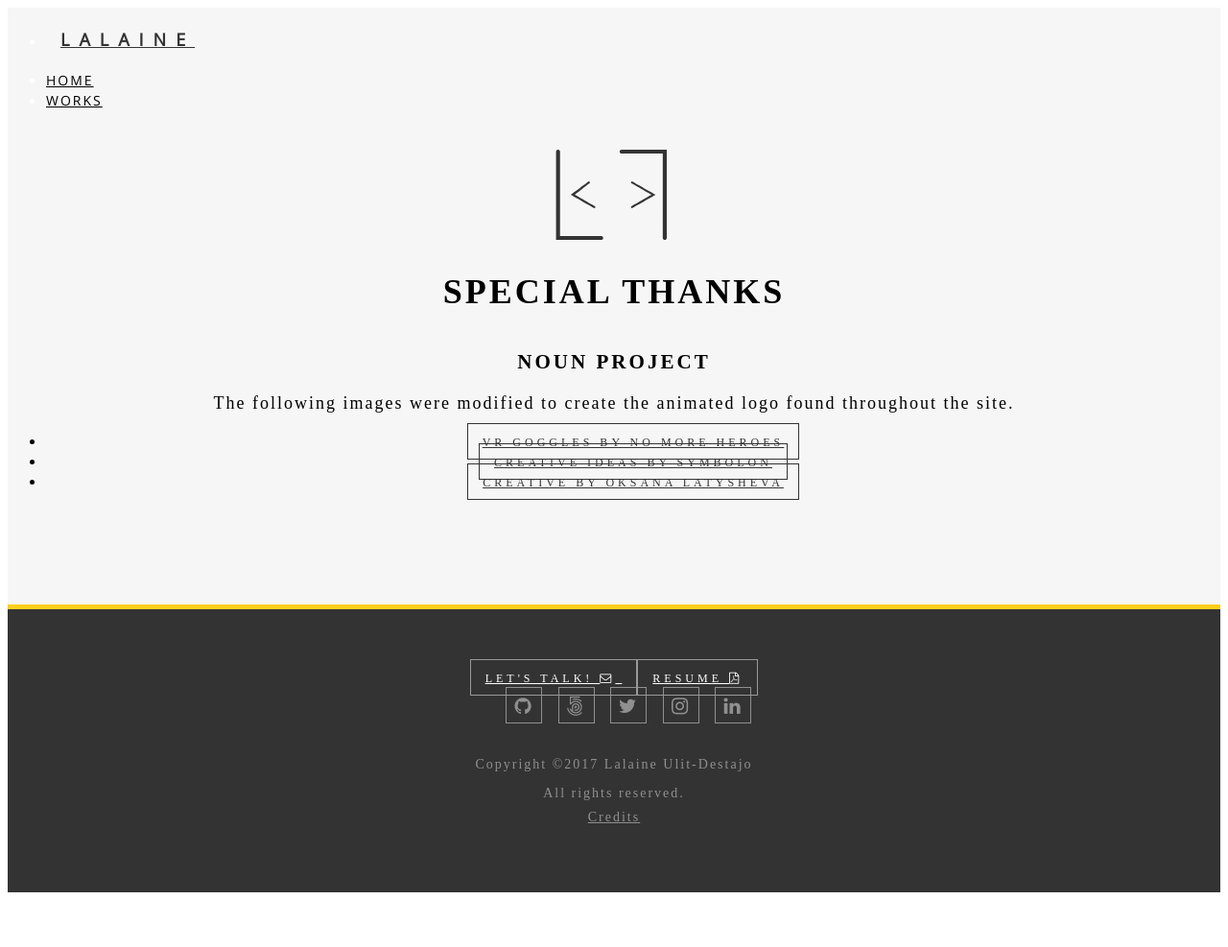
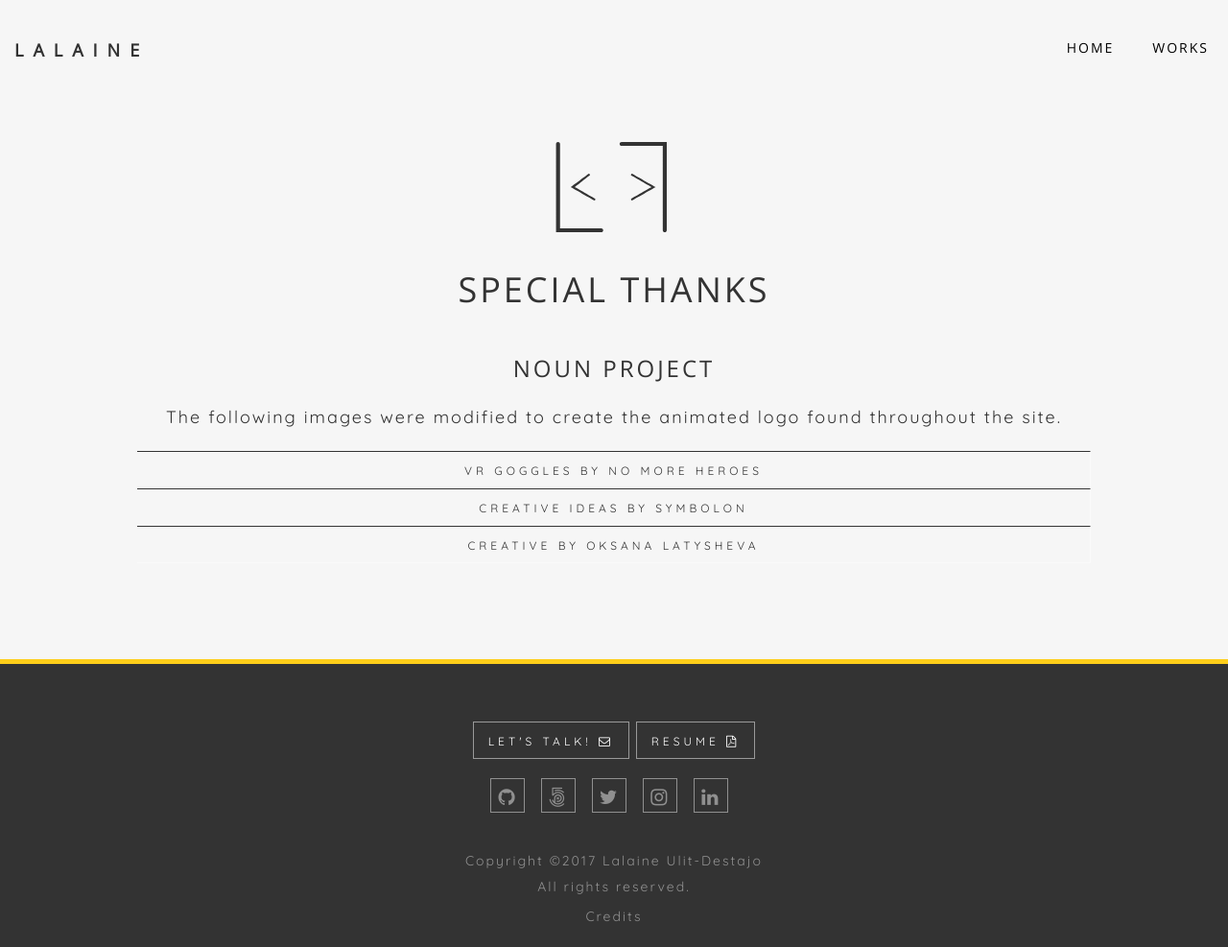
Before and after one commit to lulitd/Jekyll-Portfolio, a Jekyll site: the page built from credits.html, in a window 1280 px wide. Shown: the whole page at 96% size. Built offline with Jekyll 4.4.1, drawn with Linux system fonts in a browser that asks for light colours; before the commit the page ends 938 px from its top, so only the background shows below that.

Commit message:
index update

```diff
--- a/_includes/head.html
+++ b/_includes/head.html
@@ -7,6 +7,12 @@
   <meta name="description" content="{% if page.excerpt %}{{ page.excerpt | strip_html | strip_newlines | truncate: 160 }}{% else %}{{ site.description }}{% endif %}">
 
 
+  <link rel="stylesheet" href="{{ "/css/app.css" | prepend: site.baseurl }}">
+  <link rel="stylesheet" href="{{ "/css/slick-theme.css" | prepend: site.baseurl }}"/>
+  <link rel="stylesheet" href="{{ "/css/slick.css" | prepend: site.baseurl }}"/>
+  <link rel="stylesheet" href="{{ "/css/animate.css" | prepend: site.baseurl }}"/>
+  <link rel="stylesheet" href="{{ "/css/linea-styles.css" | prepend: site.baseurl }}"/>
+  <link rel="stylesheet" href="{{ "/css/linea-arrows-styles.css" | prepend: site.baseurl }}"/>
   <link rel="stylesheet" href="{{ "/css/font-awesome.css" | prepend: site.baseurl }}"/>
   <link rel="stylesheet" href="{{ "/css/style.css" | prepend: site.baseurl }}"/>
   <link rel="stylesheet" href="{{ "/css/responsive.css" | prepend: site.baseurl }}"/>
--- a/_includes/header.html
+++ b/_includes/header.html
@@ -8,7 +8,7 @@
 
       <li class="">
         <h1>
-          <a href='{{site.url}}/index.html'>
+          <a href='{{site.url}}{{site.baseurl}}/index.html'>
             <span>LALAINE</span>
           </a>
         </h1>
--- a/index.html
+++ b/index.html
@@ -32,7 +32,7 @@ slides:
                   <div class="image-wrapper" style="background-image: url({{site.url}}{{site.baseurl}}/{{slide.image}});"></div>
                   <div class="two spacing"></div>
                   <h1>{{slide.title}}</h1>
-                  <p>{{slide.tagline}}</p>
+                  <p>{{slide.tagline}}  </p>
                 {% else %}
                   <div class="image-wrapper" style="background-image: url({{site.url}}{{site.baseurl}}/{{slide.image_top}});"></div>
                   <div class="image-wrapper arrows" style="background-image: url({{site.url}}{{site.baseurl}}/{{slide.image_bottom}});"></div>
```
